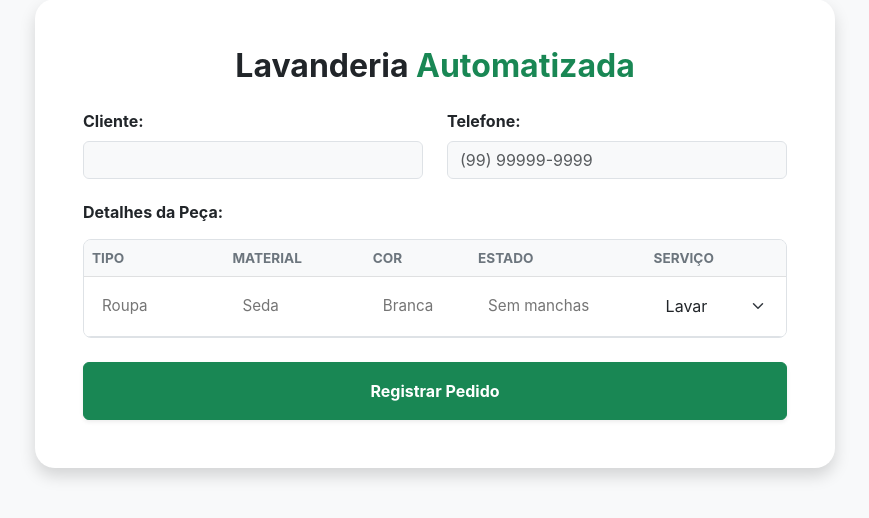
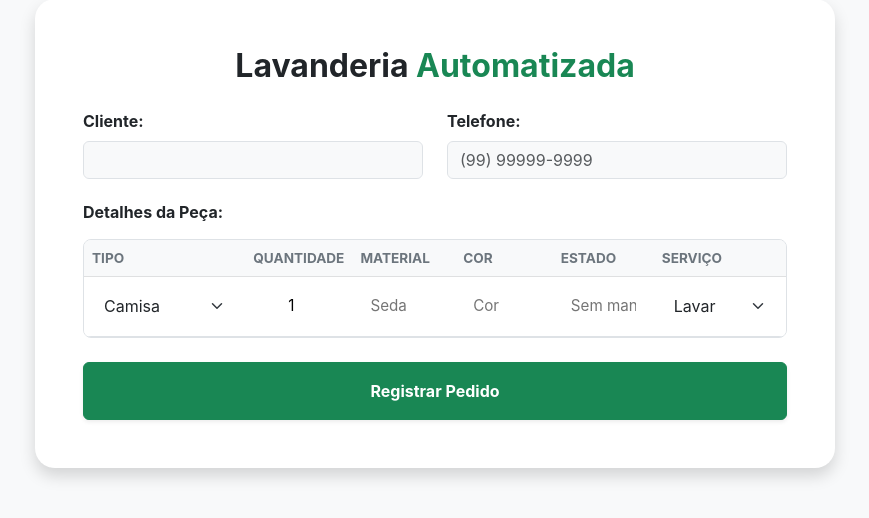
Before and after one commit to Francisco-Cassio/lavandeira_automatizada, a Flask app: page /registro in a window 1280 px wide. Shown: the part 81-599 px from the top of the page, without its empty margins (205-1074 px from the left). Run offline with Flask 3, Linux system fonts and the light colour scheme.

Commit message:
:sparkles: feat: adicionar lógica de quantidade para cálculo de desconto por volume

```diff
--- a/app.py
+++ b/app.py
@@ -28,23 +28,31 @@ def index_registro():
 def registrar_pedido():
     nome = request.form.get('cliente')
     tel = request.form.get('telefone')
+
+    # Captura os dados da peça e a quantidade
     tipo = request.form.get('tipo')
     material = request.form.get('material')
     cor = request.form.get('cor')
     estado = request.form.get('estado')
     servico = request.form.get('servico')
+    quantidade = int(request.form.get('quantidade', 1))
 
     conn = db.get_db()
     cursor = conn.cursor()
+
     cursor.execute("INSERT OR IGNORE INTO clientes (nome, cpf, telefone) VALUES (?, ?, ?)", (nome, tel, tel))
     cliente_id = cursor.execute("SELECT id FROM clientes WHERE telefone = ?", (tel,)).fetchone()['id']
 
-    peca = Peca(tipo, material, cor, estado, servico)
-    pedido = Pedido(0, Cliente(cliente_id, nome, tel, ""))
-    pedido.adicionar_peca(peca)
+    peca_obj = Peca(tipo, material, cor, estado, servico)
+    pedido_obj = Pedido(0, Cliente(cliente_id, nome, tel, ""))
 
-    cursor.execute("INSERT INTO pedidos (cliente_id, valor_bruto, desconto, valor_liquido, status, status_pagamento) VALUES (?,?,?,?,?,?)",
-                   (cliente_id, pedido.valor_bruto, pedido.desconto, pedido.valor_liquido, "Recebido", "Aberto"))
+    for _ in range(quantidade):
+        pedido_obj.adicionar_peca(peca_obj)
+    cursor.execute("""
+        INSERT INTO pedidos (cliente_id, valor_bruto, desconto, valor_liquido, status, status_pagamento)
+        VALUES (?, ?, ?, ?, ?, ?)
+    """, (cliente_id, pedido_obj.valor_bruto, pedido_obj.desconto, pedido_obj.valor_liquido, "Recebido", "Aberto"))
+
     conn.commit()
     conn.close()
     return redirect(url_for('gestao'))
--- a/templates/index.html
+++ b/templates/index.html
@@ -56,21 +56,32 @@
               <table class="table table-registro mb-0 align-middle">
                 <thead class="table-light">
                   <tr>
-                    <th style="width: 20%">Tipo</th>
-                    <th style="width: 20%">Material</th>
+                    <th style="width: 25%">Tipo</th>
+                    <th style="width: 10%">Quantidade</th>
+                    <th style="width: 15%">Material</th>
                     <th style="width: 15%">Cor</th>
-                    <th style="width: 25%">Estado</th>
+                    <th style="width: 15%">Estado</th>
                     <th style="width: 20%">Serviço</th>
                   </tr>
                 </thead>
                 <tbody>
                   <tr>
                     <td>
+                      <select name="tipo" class="form-select border-0">
+                        <option value="Camisa">Camisa</option>
+                        <option value="Calça">Calça</option>
+                        <option value="Toalha">Toalha</option>
+                        <option value="Bermuda">Bermuda</option>
+                        <option value="Lençol">Lençol</option>
+                      </select>
+                    </td>
+                    <td>
                       <input
-                        type="text"
-                        name="tipo"
-                        class="form-control-table"
-                        placeholder="Roupa"
+                        type="number"
+                        name="quantidade"
+                        class="form-control-table text-center"
+                        value="1"
+                        min="1"
                         required
                       />
                     </td>
@@ -88,7 +99,7 @@
                         type="text"
                         name="cor"
                         class="form-control-table"
-                        placeholder="Branca"
+                        placeholder="Cor"
                         required
                       />
                     </td>
@@ -102,10 +113,7 @@
                       />
                     </td>
                     <td>
-                      <select
-                        name="servico"
-                        class="form-select border-0 bg-transparent"
-                      >
+                      <select name="servico" class="form-select border-0">
                         <option value="Lavar">Lavar</option>
                         <option value="Secar">Secar</option>
                         <option value="Passar">Passar</option>
```
